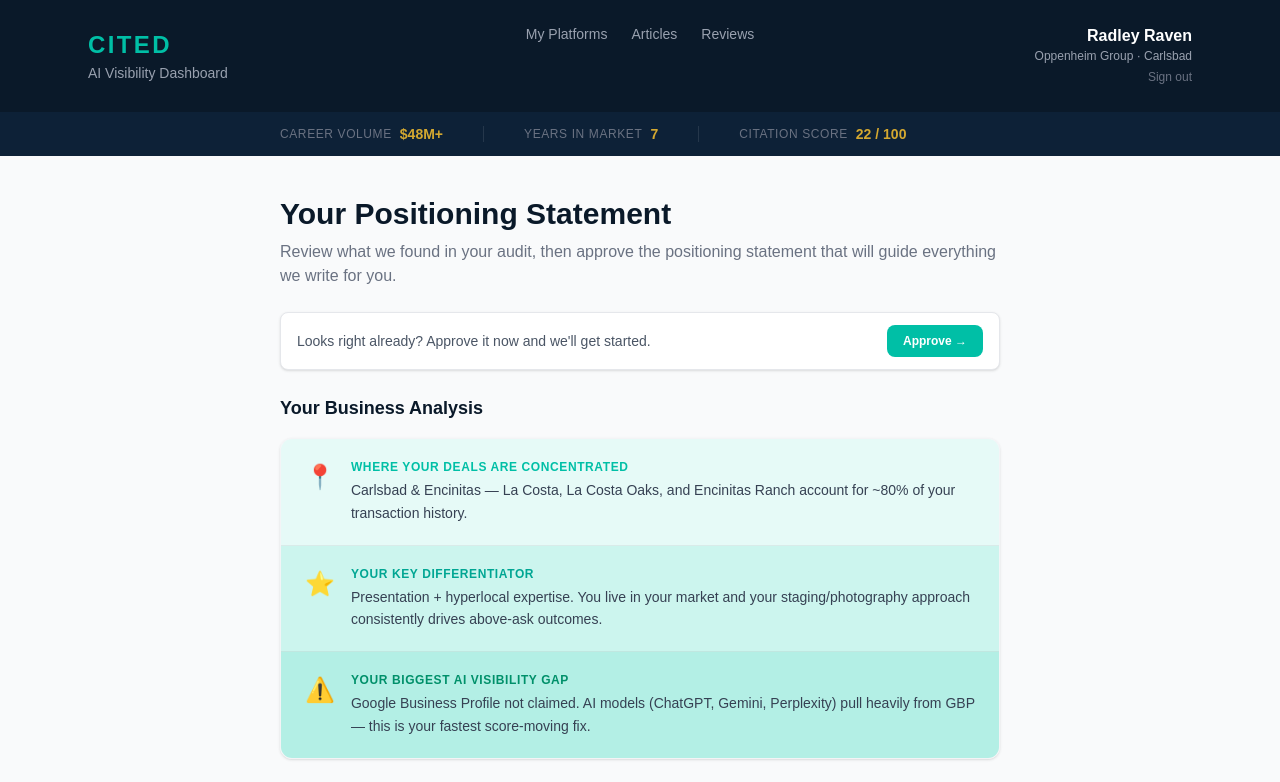
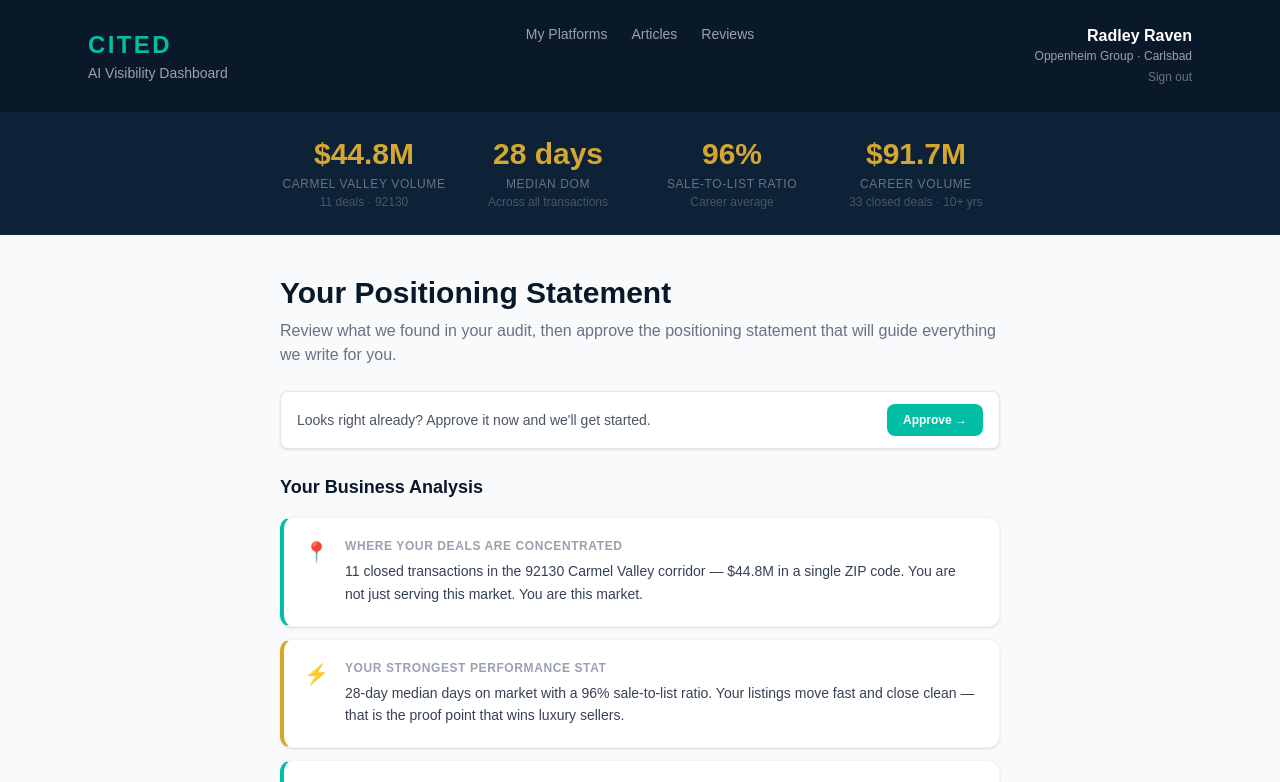
Before and after one commit to radleyraven/cited-dashboard, a Next.js app: page /positioning in a window 1280 px wide. Shown: the top 782 px of the page. Built offline with nearby package versions, Linux system fonts and the light colour scheme; no server answers.

Commit message:
feat(CITED-090): positioning page — real Radley data, stats grid, business analysis cards

```diff
--- a/src/app/positioning/page.tsx
+++ b/src/app/positioning/page.tsx
@@ -4,37 +4,32 @@ import { useState, useEffect } from 'react';
 import Link from 'next/link';
 import SignOutButton from '@/components/SignOutButton';
 
-const POSITIONING_STATEMENT = `Maria Santos is the listing specialist North County San Diego sellers choose when they want top dollar and zero surprises. With 7 years embedded in La Costa, Encinitas Ranch, and the Carlsbad coastal corridor, she combines a rare eye for presentation with hyperlocal market intelligence that national agents simply can't replicate. Where others see a transaction, Maria sees a strategy — and her sellers feel the difference at the closing table.`;
+const POSITIONING_STATEMENT = `Radley Raven is the North County San Diego luxury listing specialist sellers choose when they need their home sold fast and at the right price. With 11 closed transactions in the Carmel Valley corridor alone — $44.8M in a single ZIP code — and a 28-day median days on market, Radley brings the kind of hyperlocal depth that only comes from being the agent who actually closes the deals, not just lists them. His renovation background and active investment ownership mean he sees every property differently — and his sellers feel that difference at the closing table.`;
 
 const AUDIT_FINDINGS = [
   {
-    icon: '📍',
-    label: 'Where your deals are concentrated',
-    value: 'Carlsbad & Encinitas — La Costa, La Costa Oaks, and Encinitas Ranch account for ~80% of your transaction history.',
-    tealShade: '#00BFA6',
+    icon: "📍",
+    label: "Where your deals are concentrated",
+    value: "11 closed transactions in the 92130 Carmel Valley corridor — $44.8M in a single ZIP code. You are not just serving this market. You are this market.",
   },
   {
-    icon: '⭐',
-    label: 'Your key differentiator',
-    value: 'Presentation + hyperlocal expertise. You live in your market and your staging/photography approach consistently drives above-ask outcomes.',
-    tealShade: '#00A693',
+    icon: "⚡",
+    label: "Your strongest performance stat",
+    value: "28-day median days on market with a 96% sale-to-list ratio. Your listings move fast and close clean — that is the proof point that wins luxury sellers.",
   },
   {
-    icon: '⚠️',
-    label: 'Your biggest AI visibility gap',
-    value: 'Google Business Profile not claimed. AI models (ChatGPT, Gemini, Perplexity) pull heavily from GBP — this is your fastest score-moving fix.',
-    tealShade: '#00906A',
+    icon: "🔑",
+    label: "Your key differentiator",
+    value: "Active STR operator + renovation investor. You own the properties you advise on. When you walk through a listing, you see repair costs, renovation upside, and real numbers — not guesses.",
+  },
+  {
+    icon: "⚠️",
+    label: "Your biggest AI visibility gap",
+    value: "Citation Score: 3/100. You are invisible to AI search in Carmel Valley and Carlsbad — the two markets where you have the deepest track record. That is the gap Cited closes.",
   },
 ];
 
 const STORAGE_KEY = 'cited_positioning_approved';
-
-// Mock stats for demo — in production these come from the client profile / Supabase
-const CLIENT_STATS = {
-  careerVolume: '$48M+',
-  yearsInMarket: '7',
-  citationScore: 22,
-};
 
 export default function PositioningPage() {
   const [approved, setApproved] = useState(false);
@@ -86,23 +81,28 @@ export default function PositioningPage() {
         </div>
       </header>
 
-      {/* Compact Stats Row — career context before the positioning statement */}
-      <div style={{ background: '#0D2137' }}>
-        <div className="max-w-3xl mx-auto px-6 py-3">
-          <div className="flex items-center gap-6 md:gap-10 flex-wrap">
-            <div className="flex items-center gap-2">
-              <span className="text-xs text-gray-500 uppercase tracking-wider">Career Volume</span>
-              <span className="text-sm font-bold" style={{ color: '#D4A830' }}>{CLIENT_STATS.careerVolume}</span>
+      <div style={{ background: "#0D2137", borderBottom: "1px solid rgba(255,255,255,0.06)" }}>
+        <div className="max-w-3xl mx-auto px-6 py-6">
+          <div className="grid grid-cols-2 md:grid-cols-4 gap-4">
+            <div className="text-center">
+              <div className="text-2xl md:text-3xl font-black" style={{ color: "#D4A830" }}>$44.8M</div>
+              <div className="text-xs text-gray-500 uppercase tracking-wider mt-1">Carmel Valley Volume</div>
+              <div className="text-xs text-gray-600 mt-0.5">11 deals · 92130</div>
             </div>
-            <div className="w-px h-4 bg-white/10 hidden md:block" />
-            <div className="flex items-center gap-2">
-              <span className="text-xs text-gray-500 uppercase tracking-wider">Years in Market</span>
-              <span className="text-sm font-bold" style={{ color: '#D4A830' }}>{CLIENT_STATS.yearsInMarket}</span>
+            <div className="text-center">
+              <div className="text-2xl md:text-3xl font-black" style={{ color: "#D4A830" }}>28 days</div>
+              <div className="text-xs text-gray-500 uppercase tracking-wider mt-1">Median DOM</div>
+              <div className="text-xs text-gray-600 mt-0.5">Across all transactions</div>
             </div>
-            <div className="w-px h-4 bg-white/10 hidden md:block" />
-            <div className="flex items-center gap-2">
-              <span className="text-xs text-gray-500 uppercase tracking-wider">Citation Score</span>
-              <span className="text-sm font-bold" style={{ color: '#D4A830' }}>{CLIENT_STATS.citationScore} / 100</span>
+            <div className="text-center">
+              <div className="text-2xl md:text-3xl font-black" style={{ color: "#D4A830" }}>96%</div>
+              <div className="text-xs text-gray-500 uppercase tracking-wider mt-1">Sale-to-List Ratio</div>
+              <div className="text-xs text-gray-600 mt-0.5">Career average</div>
+            </div>
+            <div className="text-center">
+              <div className="text-2xl md:text-3xl font-black" style={{ color: "#D4A830" }}>$91.7M</div>
+              <div className="text-xs text-gray-500 uppercase tracking-wider mt-1">Career Volume</div>
+              <div className="text-xs text-gray-600 mt-0.5">33 closed deals · 10+ yrs</div>
             </div>
           </div>
         </div>
@@ -141,21 +141,13 @@ export default function PositioningPage() {
         {/* Section 1 — Business Analysis */}
         <section className="mb-8">
           <h3 className="text-lg font-bold mb-4" style={{ color: '#0A1929' }}>Your Business Analysis</h3>
-          <div className="rounded-xl overflow-hidden shadow-sm border border-gray-100">
+          <div className="space-y-3">
             {AUDIT_FINDINGS.map((finding, i) => (
-              <div
-                key={i}
-                className="px-6 py-5 flex items-start gap-4"
-                style={{
-                  background: i === 0 ? '#E6FAF7' : i === 1 ? '#CCF5EE' : '#B3EFE5',
-                  borderBottom: i < AUDIT_FINDINGS.length - 1 ? '1px solid rgba(0,0,0,0.06)' : 'none',
-                }}
-              >
-                <span className="text-2xl shrink-0 mt-0.5">{finding.icon}</span>
+              <div key={i} className="bg-white rounded-xl p-5 shadow-sm border border-gray-100 flex items-start gap-4"
+                style={{ borderLeft: `4px solid ${i === 0 ? "#00BFA6" : i === 1 ? "#D4A830" : i === 2 ? "#00BFA6" : "#EF4444"}` }}>
+                <span className="text-xl shrink-0">{finding.icon}</span>
                 <div>
-                  <div className="text-xs font-bold uppercase tracking-wider mb-1" style={{ color: finding.tealShade }}>
-                    {finding.label}
-                  </div>
+                  <div className="text-xs font-bold uppercase tracking-wider mb-1.5 text-gray-400">{finding.label}</div>
                   <p className="text-sm text-gray-700 leading-relaxed">{finding.value}</p>
                 </div>
               </div>
```
